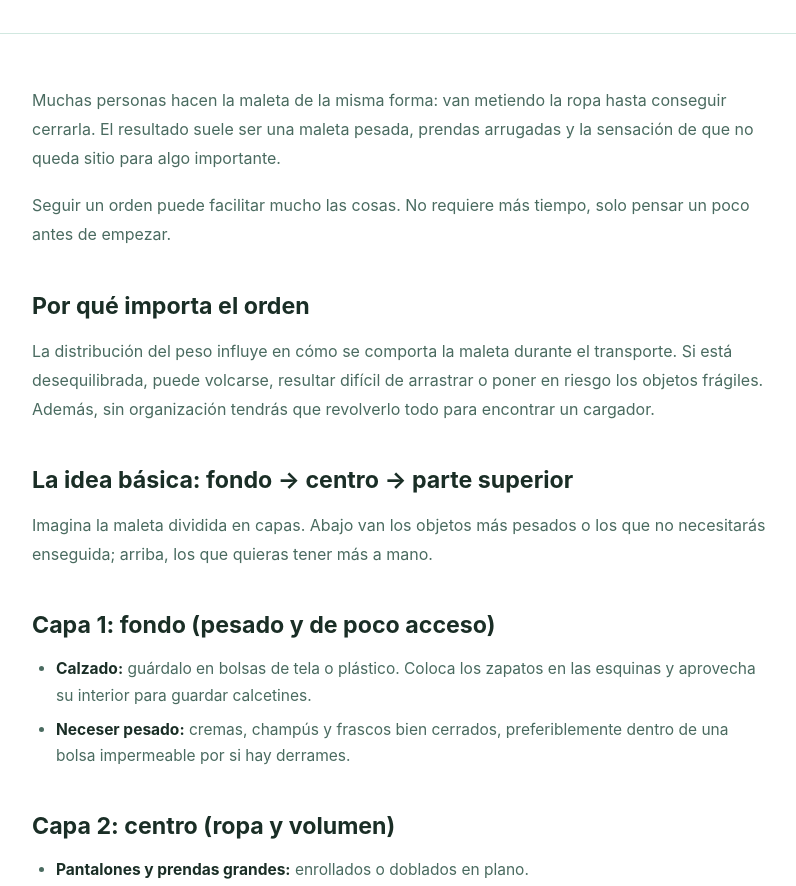
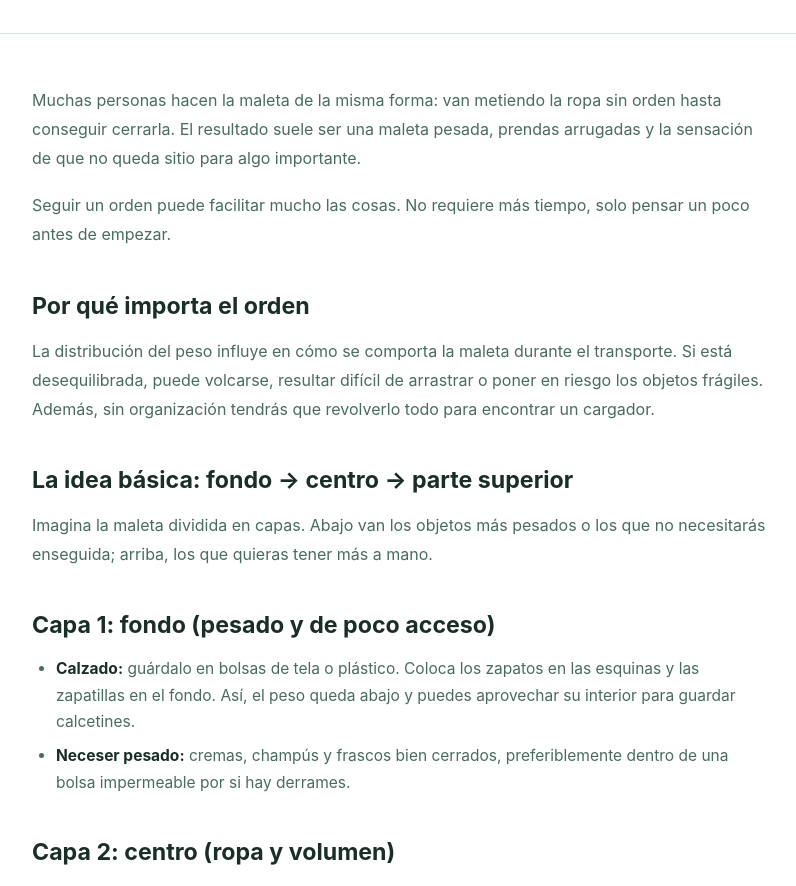
Before and after one commit to FelipeGaleote/galeotech-site, a plain HTML site: page malapronta/es/artigos/ordem-para-guardar-na-mala.html in a window 1280 px wide. Shown: the part 333-1219 px from the top of the page, without its empty margins (238-1034 px from the left). Drawn offline with Linux system fonts and the light colour scheme.

Commit message:
fix(es): restaura detalhes e fidelidade do artigo ordem-para-guardar-na-mala

```diff
--- a/malapronta/es/artigos/ordem-para-guardar-na-mala.html
+++ b/malapronta/es/artigos/ordem-para-guardar-na-mala.html
@@ -28,15 +28,15 @@
 <div class="article-header"><div class="container"><div class="breadcrumb"><a href="../index.html">Mala Pronta</a> › <span>Consejos de viaje</span></div><h1>En qué orden guardar las cosas en la maleta</h1><div class="article-meta"><span>📅 <time datetime="2026-06">Junio de 2026</time></span><span>⏱ 4 min de lectura</span><span>🏷️ Organización</span></div></div></div>
 <div class="article-body"><div class="container"><div class="article-content">
 
-<p>Muchas personas hacen la maleta de la misma forma: van metiendo la ropa hasta conseguir cerrarla. El resultado suele ser una maleta pesada, prendas arrugadas y la sensación de que no queda sitio para algo importante.</p><p>Seguir un orden puede facilitar mucho las cosas. No requiere más tiempo, solo pensar un poco antes de empezar.</p>
+<p>Muchas personas hacen la maleta de la misma forma: van metiendo la ropa sin orden hasta conseguir cerrarla. El resultado suele ser una maleta pesada, prendas arrugadas y la sensación de que no queda sitio para algo importante.</p><p>Seguir un orden puede facilitar mucho las cosas. No requiere más tiempo, solo pensar un poco antes de empezar.</p>
 <h2>Por qué importa el orden</h2><p>La distribución del peso influye en cómo se comporta la maleta durante el transporte. Si está desequilibrada, puede volcarse, resultar difícil de arrastrar o poner en riesgo los objetos frágiles. Además, sin organización tendrás que revolverlo todo para encontrar un cargador.</p>
 <h2>La idea básica: fondo → centro → parte superior</h2><p>Imagina la maleta dividida en capas. Abajo van los objetos más pesados o los que no necesitarás enseguida; arriba, los que quieras tener más a mano.</p>
-<h2>Capa 1: fondo (pesado y de poco acceso)</h2><ul><li><strong>Calzado:</strong> guárdalo en bolsas de tela o plástico. Coloca los zapatos en las esquinas y aprovecha su interior para guardar calcetines.</li><li><strong>Neceser pesado:</strong> cremas, champús y frascos bien cerrados, preferiblemente dentro de una bolsa impermeable por si hay derrames.</li></ul>
-<h2>Capa 2: centro (ropa y volumen)</h2><ul><li><strong>Pantalones y prendas grandes:</strong> enrollados o doblados en plano.</li><li><strong>Camisetas y jerséis:</strong> enrollados y colocados en los huecos.</li><li><strong>Ropa interior y calcetines:</strong> para aprovechar los espacios pequeños y las esquinas.</li></ul><p><strong>Técnica de enrollado (ranger roll):</strong> dobla unos cinco centímetros del borde inferior hacia arriba, enrolla la prenda desde el extremo opuesto y sujétala con el doblez. Ayuda a compactar la ropa y verla mejor al abrir la maleta.</p>
+<h2>Capa 1: fondo (pesado y de poco acceso)</h2><ul><li><strong>Calzado:</strong> guárdalo en bolsas de tela o plástico. Coloca los zapatos en las esquinas y las zapatillas en el fondo. Así, el peso queda abajo y puedes aprovechar su interior para guardar calcetines.</li><li><strong>Neceser pesado:</strong> cremas, champús y frascos bien cerrados, preferiblemente dentro de una bolsa impermeable por si hay derrames.</li></ul>
+<h2>Capa 2: centro (ropa y volumen)</h2><ul><li><strong>Pantalones y prendas grandes:</strong> enrollados o doblados en plano, sin apilarlos en bloques. Enrollar la ropa puede ahorrar espacio y reducir las arrugas.</li><li><strong>Camisetas y blusas:</strong> enrolladas y colocadas en los huecos entre los pantalones.</li><li><strong>Ropa interior y calcetines:</strong> para aprovechar los espacios pequeños y las esquinas. También puedes guardarlos dentro de los zapatos.</li></ul><p><strong>Técnica de enrollado (ranger roll):</strong> dobla unos cinco centímetros del borde inferior hacia arriba, enrolla la prenda desde el extremo opuesto y sujétala con el doblez. Ayuda a compactar la ropa, reducir las arrugas y distinguir las prendas al abrir la maleta.</p>
 <h2>Capa 3: parte superior (fácil acceso)</h2><ul><li><strong>Chaqueta o sudadera:</strong> útil si hace frío en el destino o durante el vuelo.</li><li><strong>Cargadores y cables:</strong> dentro de un estuche para encontrarlos fácilmente.</li><li><strong>Artículos de higiene de uso inmediato:</strong> como el cepillo de dientes y lo que necesitarás al llegar.</li></ul>
 <h2>Qué llevar en la mochila de mano</h2><p>Reserva la mochila para lo que necesitas durante el trayecto, lo que no puedes permitirte perder o lo que no debe ir en el equipaje facturado:</p><ul><li>Documentos originales y pasaporte.</li><li>Cartera y dinero.</li><li>Móvil y cargador.</li><li>Batería externa, según las normas de transporte aplicables.</li><li>Medicamentos de uso habitual.</li><li>Auriculares.</li><li>Objetos de valor.</li></ul>
-<h2>Consejos finales</h2><p><strong>Protege los objetos frágiles con ropa:</strong> aprovecha las prendas como acolchado adicional. <strong>Deja espacio para la vuelta:</strong> las compras y los recuerdos también necesitan sitio.</p>
-<div class="download-cta"><h3>Tu lista, organizada desde el principio</h3><p>Mala Pronta agrupa los artículos por categorías para ayudarte a preparar la maleta con más facilidad. Descárgala gratis.</p><div class="store-buttons"><a href="https://play.google.com/store/apps/details?id=com.galeotech.malapronta&utm_source=malapronta-site&utm_medium=web&utm_campaign=cta-artigo-es-ordem-para-guardar-na-mala" class="store-btn" target="_blank" rel="noopener"><img src="../../assets/store-google-play.png" class="store-btn-icon" alt=""><div class="store-btn-text"><small>Disponible en</small><strong>Google Play</strong></div></a><a href="https://apps.apple.com/es/app/mala-pronta-lista-de-viagem/id6770052537?utm_source=malapronta-site&utm_medium=web&utm_campaign=cta-artigo-es-ordem-para-guardar-na-mala" class="store-btn" target="_blank" rel="noopener"><img src="../../assets/store-apple.png" class="store-btn-icon store-btn-icon-apple" alt=""><div class="store-btn-text"><small>Descargar en</small><strong>App Store</strong></div></a></div></div>
+<h2>Consejos finales</h2><p><strong>Protege los objetos frágiles con ropa:</strong> las prendas ocupan menos espacio que el plástico de burbujas y pueden ofrecer protección adicional. <strong>Deja espacio para la vuelta:</strong> las compras y los recuerdos también necesitan sitio.</p>
+<div class="download-cta"><h3>Tu lista, organizada por categorías</h3><p>Mala Pronta agrupa los artículos por categorías para ayudarte a preparar la maleta con más facilidad. Descárgala gratis.</p><div class="store-buttons"><a href="https://play.google.com/store/apps/details?id=com.galeotech.malapronta&utm_source=malapronta-site&utm_medium=web&utm_campaign=cta-artigo-es-ordem-para-guardar-na-mala" class="store-btn" target="_blank" rel="noopener"><img src="../../assets/store-google-play.png" class="store-btn-icon" alt=""><div class="store-btn-text"><small>Disponible en</small><strong>Google Play</strong></div></a><a href="https://apps.apple.com/es/app/mala-pronta-lista-de-viagem/id6770052537?utm_source=malapronta-site&utm_medium=web&utm_campaign=cta-artigo-es-ordem-para-guardar-na-mala" class="store-btn" target="_blank" rel="noopener"><img src="../../assets/store-apple.png" class="store-btn-icon store-btn-icon-apple" alt=""><div class="store-btn-text"><small>Descargar en</small><strong>App Store</strong></div></a></div></div>
 </div><div class="related-articles"><h3>Más consejos de viaje</h3><div class="articles-grid"><div class="article-card"><div class="article-card-body"><div class="article-tag">Consejos de viaje</div><h3>Qué hacer el día antes de viajar</h3></div><div class="article-card-footer"><a href="o-que-fazer-no-dia-anterior-a-viagem.html">Leer artículo →</a></div></div>
 <div class="article-card"><div class="article-card-body"><div class="article-tag">Consejos de viaje</div><h3>Artículos imprescindibles para viajar</h3></div><div class="article-card-footer"><a href="itens-que-salvam-viagem.html">Leer artículo →</a></div></div></div></div></div></div>
 <footer><div class="container"><div class="footer-inner"><div class="footer-brand"><strong><img src="../../assets/icon.png" alt="" style="width:20px;height:20px;border-radius:5px;vertical-align:middle;margin-right:6px;"> Mala Pronta</strong><p>La aplicación que hace que preparar tu viaje sea más rápido y sencillo.</p><p style="margin-top:12px;">Un producto de <a href="https://galeotech.com.br/" style="color:rgba(255,255,255,0.55);">Galeo Tech</a></p></div><div class="footer-col"><h4>Descargar</h4><ul><li><a href="https://play.google.com/store/apps/details?id=com.galeotech.malapronta" target="_blank" rel="noopener">Google Play</a></li><li><a href="https://apps.apple.com/es/app/mala-pronta-lista-de-viagem/id6770052537" target="_blank" rel="noopener">App Store</a></li></ul></div><div class="footer-col"><h4>Más artículos</h4><ul><li><a href="o-que-fazer-no-dia-anterior-a-viagem.html">Qué hacer el día antes de viajar</a></li><li><a href="itens-que-salvam-viagem.html">Artículos imprescindibles para viajar</a></li><li><a href="o-que-levar-para-praia.html">Lista de equipaje para la playa</a></li></ul></div></div><div class="footer-bottom"><span>© 2026 Galeo Tech. Todos los derechos reservados.</span><a href="https://galeotech.com.br/privacy.html">Política de privacidad</a></div></div></footer>
```
